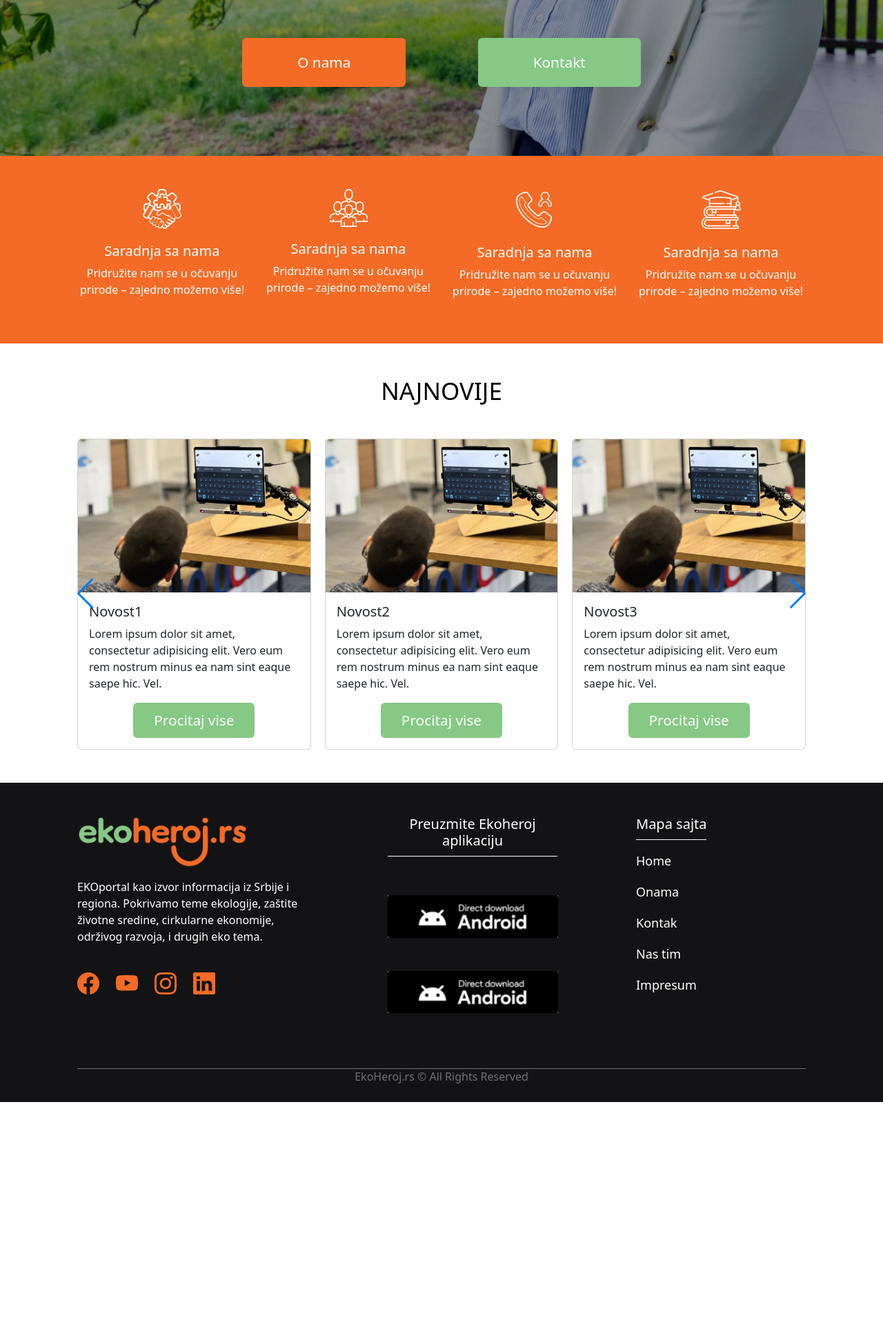
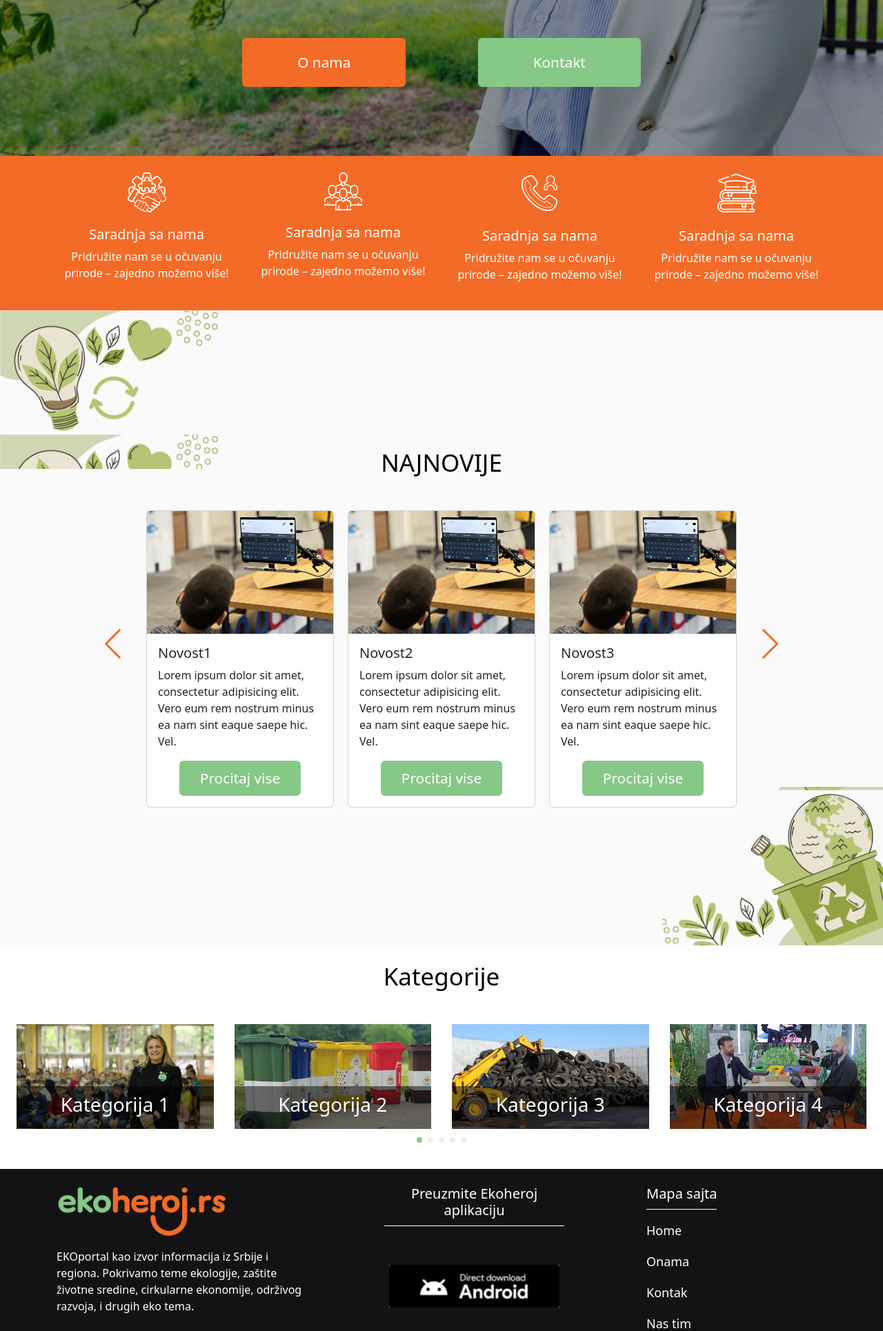
Before and after one commit to VesnaE/primer1, a PHP site: page / in a window 1280 px wide. Shown: the part 572-2502 px from the top of the page at 69% size. Before the commit the page ends 2170 px from the top, so only its background shows below. Run offline with PHP 8.4, Linux system fonts and the light colour scheme.

Commit message:
kategorije slajder

```diff
--- a/index.php
+++ b/index.php
@@ -6,6 +6,8 @@
 
 <?php include "partials/swiper-vesti.php"; ?>
 
+<?php include "partials/swiper-cat.php"; ?>
+
 
 
 <?php include "partials/footer.php";?>
--- a/main.js
+++ b/main.js
@@ -1,4 +1,4 @@
-const swiper = new Swiper('.swiper', {
+const swiper = new Swiper('.mySwiper', {
     // Optional parameters
 
     loop: true,
@@ -21,3 +21,28 @@ const swiper = new Swiper('.swiper', {
       480: {slidesPerView: 1},
     },
   });
+
+  const swiperCat = new Swiper('.slider-cat', {
+    // Optional parameters
+
+
+    slidesPerView: 4,
+    spaceBetween: 30,
+    loop: true,
+
+
+
+
+    // pagination
+    pagination: {
+      el: ".swiper-pagination",
+      clickable: true,
+    },
+
+    // And if we need scrollbar
+    breakpints: {
+      992: {slidesPerView: 4},
+      768: {slidesPerView: 2},
+      480: {slidesPerView: 1},
+    },
+  });
--- a/partials/footer.php
+++ b/partials/footer.php
@@ -1,5 +1,5 @@
 <!-- footer -->
-<footer class="py-5">
+<footer class="py-4">
   <div class="container">
     <div class="row justify-content-between">
       <div class="col-md-4">
--- a/partials/onama-home.php
+++ b/partials/onama-home.php
@@ -1,5 +1,5 @@
 <!-- o nama -->
-<div class="onama py-5">
+<div class="onama py-4">
     <div class="container">
         <div class="row">
             <div class="col-md-3 text-center">
--- /dev/null
+++ b/partials/swiper-cat.php
@@ -0,0 +1,57 @@
+<div class="kategorije p-4 w-100">
+    <h2 class="text-center mb-5">Kategorije</h2>
+    <div class="swiper slider-cat w-100">
+        <div class="swiper-wrapper">
+            <!-- slajd 1 -->
+             <div class="swiper-slide position-relative d-flex">
+                <div class="slide-content w-100">
+                    <img src="img/image3.jpg" alt="">
+                    <div class="overlay">
+                        <h3>Kategorija 1</h3>
+                    </div>
+                </div>
+             </div>
+             <!-- slajd 2 -->
+             <div class="swiper-slide position-relative d-flex">
+                <div class="slide-content">
+                    <img src="img/image4.jpg" alt="">
+                    <div class="overlay">
+                        <h3>Kategorija 2</h3>
+                    </div>
+                </div>
+             </div>
+             <!-- slajd 3 -->
+             <div class="swiper-slide position-relative d-flex">
+                <div class="slide-content">
+                    <img src="img/image5.jpg" alt="">
+                    <div class="overlay">
+                        <h3>Kategorija 3</h3>
+                    </div>
+                </div>
+             </div>
+             <!-- slajd 4 -->
+             <div class="swiper-slide position-relative d-flex">
+                <div class="slide-content">
+                    <img src="img/image6.jpg" alt="">
+                    <div class="overlay">
+                        <h3>Kategorija 4</h3>
+                    </div>
+                </div>
+             </div>
+             <!-- slajd 5 -->
+             <div class="swiper-slide position-relative d-flex">
+                <div class="slide-content">
+                    <img src="img/image3.jpg" alt="">
+                    <div class="overlay">
+                        <h3>Kategorija 5</h3>
+                    </div>
+                </div>
+             </div>
+        </div>
+        <div class="swiper-pagination"></div>
+
+
+    </div>
+
+
+</div>
--- a/style.css
+++ b/style.css
@@ -1,3 +1,9 @@
+
+* {
+    box-sizing: border-box;
+}
+
+
 /*varijable*/
 
 :root {
@@ -6,7 +12,7 @@
     --tertiary: #131315;
     --black: black;
     --white: white;
-
+    --lightgray: #FAFAFA;
 }
 
 /*basic styles*/
@@ -21,7 +27,7 @@ h2 {
     font-size: 35px;
 }
 .py-5 {
-    padding: 100px;
+    padding: 200px !important;
 }
 .btn {
     border: none;
@@ -113,4 +119,74 @@ footer .col-md-3:nth-child(3) a {
     font-size: 20px;
     margin-top: 20px;
 }
-/*slider*/
+/*vesti*/
+
+.vesti {
+    position: relative;
+    overflow: hidden;
+    background: var(--lightgray);
+}
+.swiper-wrapper {
+    width: 100%;
+}
+.slika1 {
+    position: absolute;
+    top: 0;
+    left: 0;
+    width: 25%;
+    height: 25%;
+    background-image: url(img/onama1.png);
+    background-position: top left;
+    background-size: contain;
+}
+.slika2 {
+    position: absolute;
+    bottom: 0;
+    right: 0;
+    width: 25%;
+    height: 25%;
+    background-image: url(img/onama2.png);
+      background-position: bottom right;
+    background-size: contain;
+}
+.swiper-button-prev, .swiper-button-next {
+    color: var(--primary);
+    position: absolute;
+    top: 50%;
+    transform: translateY(-50%);
+}
+.swiper-button-prev {
+    left: -50px;
+}
+.swiper-button-next {
+    right: -50px;
+}
+/* kategorije */
+.slider-cat .swiper-slide {
+    justify-content: center;
+    align-items: center;
+    position: relative;
+    overflow: hidden;
+
+}
+.slider-cat .swiper-slide img {
+    width: 100%;
+    height: auto;
+    object-fit: cover;
+}
+.slider-cat .overlay {
+    position: absolute;
+    bottom: 0;
+    width: 100%;
+    background: rgba(0,0,0,.5);
+    color: var(--white);
+    text-align: center;
+    padding: 10px;
+}
+.slider-cat .swiper-pagination {
+    position: relative;
+    margin-top: 10px;
+}
+.slider-cat .swiper-pagination-bullet {
+    background: var(--secondary);
+}
```
Also changed, not shown: img/image3.jpg (added), img/image4.jpg (added), img/image5.jpg (added), img/image6.jpg (added).
